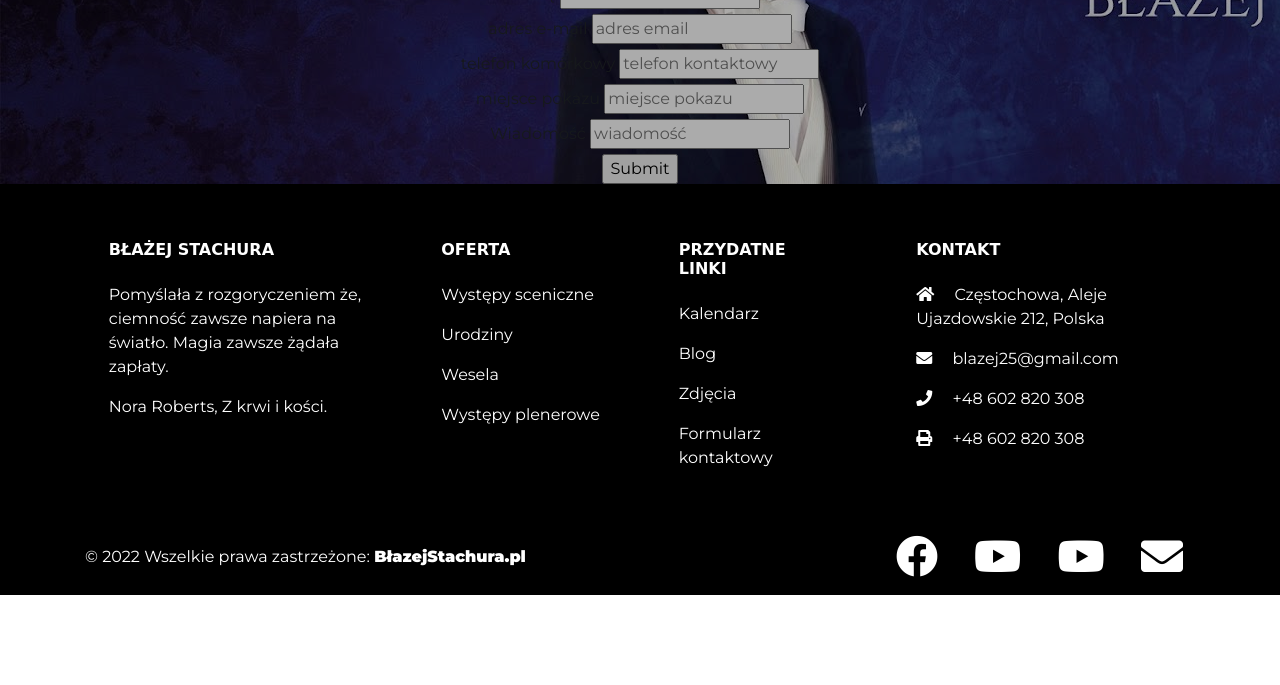
After one commit to mateuszone/BlazejStachura, a Django app: page /kontakt/ in a window 1280 px wide. The commit adds this page. Shown: the part 347-1032 px from the top of the page. Run offline with Django 4.2, Linux system fonts and the light colour scheme; some libraries are stand-ins or nearby versions; some web fonts are replaced.

Commit message:
added requirements.txt

```diff
--- a/BlazejStachura/urls.py
+++ b/BlazejStachura/urls.py
@@ -16,9 +16,10 @@
 from django.contrib import admin
 from django.urls import path
 
-from www.views import MainPage
+from www.views import MainPage,ContactPage
 
 urlpatterns = [
     path('admin/', admin.site.urls),
     path('', MainPage.as_view(), name='Main'),
+    path('kontakt/', ContactPage.as_view(), name='Contact'),
 ]
--- a/requirements.txt
+++ b/requirements.txt
@@ -0,0 +1,4 @@
+asgiref==3.4.1
+backports.zoneinfo==0.2.1
+Django==4.0.1
+sqlparse==0.4.2
--- /dev/null
+++ b/templates/Kontakt.html
@@ -0,0 +1,17 @@
+{% extends 'index.html' %}
+{% load static %}
+{% block title %}Kontakt{% endblock title %}
+<body>
+{% block body %}
+<form method='post' name="ContactForm">
+    {% csrf_token %}
+    <label for="fname">Imię</label> <input type="text" placeholder="imie" name="first_name"></br>
+    <label for="fname">adres e-mail</label> <input type="text" placeholder="adres email" name="email"></br>
+    <label for="fname">telefon komórkowy</label> <input type="text" placeholder="telefon kontaktowy" name="tel"></br>
+    <label for="fname">miejsce pokazu</label> <input type="text" placeholder="miejsce pokazu" name="show_location"></br>
+    <label for="fname">Wiadomość</label> <input type="text" placeholder="wiadomość" name="message"></br>
+    <input type="submit" placeholder="Wyślij">
+</form>
+{% endblock body %}
+</body>
+</html>
--- a/templates/index.html
+++ b/templates/index.html
@@ -4,7 +4,7 @@
 
 <head>
     <meta charset="utf-8">
-    <title>Błazej Stachura</title>
+    <title>{% block title %}Strona Główna{% endblock title %}</title>
     <!--    Google Fonts-->
     <link href="https://fonts.googleapis.com/css2?family=Montserrat:wght@100;300;400;500;900&family=Ubuntu:wght@300;400;700&display=swap"
           rel="stylesheet">
@@ -71,7 +71,7 @@
             </div>
         </nav>
         <!-- Title -->
-
+{% block body %}
         <div class="row">
             <div class="col-lg-6">
 
@@ -271,6 +271,8 @@
 {#    </div>#}
 {#</footer>#}
 <!-- Footer -->
+{% endblock body %}
+{% block footer %}
 <footer class="page-footer font-small mdb-color pt-4 container-footer">
 
     <!-- Footer Links -->
@@ -407,5 +409,6 @@
 
 </footer>
 <!-- Footer -->
+{% endblock footer %}
 </body>
 </html>
--- a/www/views.py
+++ b/www/views.py
@@ -7,3 +7,8 @@
 class MainPage(View):
     def get(self, request, *args, **kwargs):
         return render(request, 'index.html')
+
+
+class ContactPage(View):
+    def get(self, request, *args, **kwargs):
+        return render(request, 'Kontakt.html')
```
